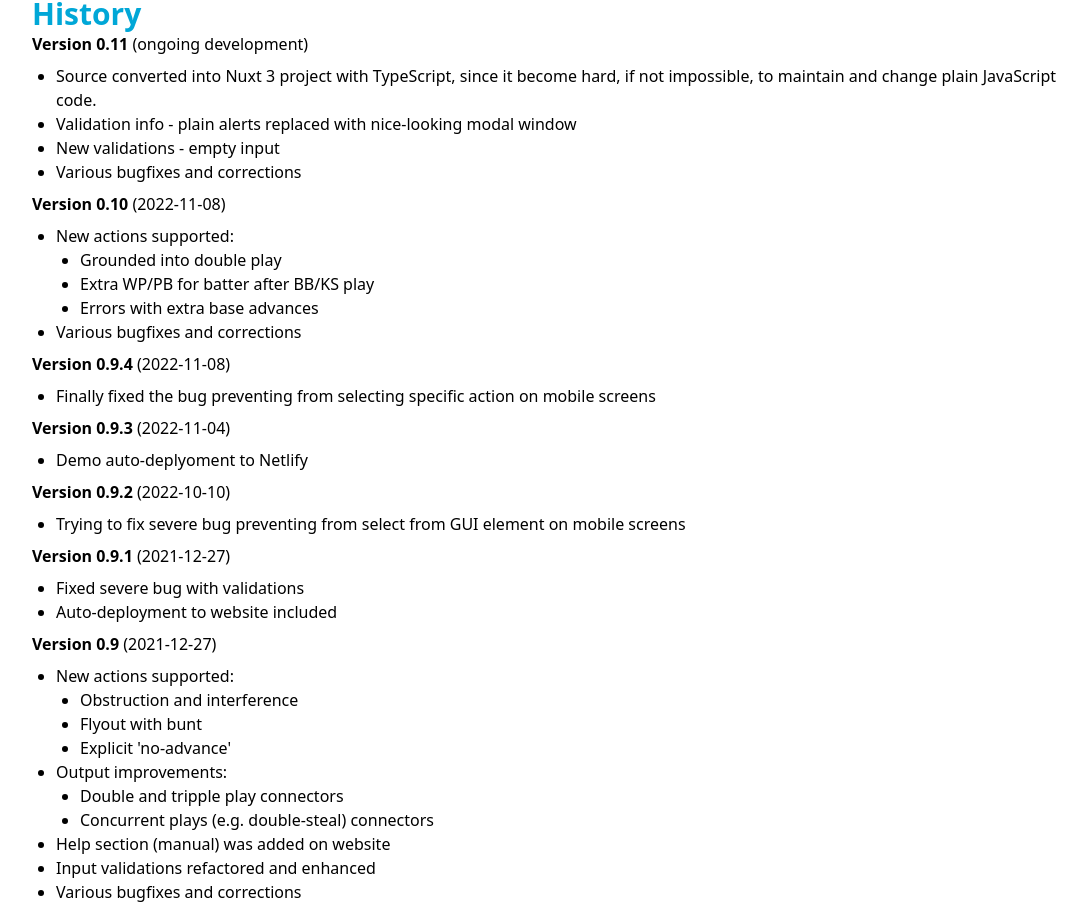
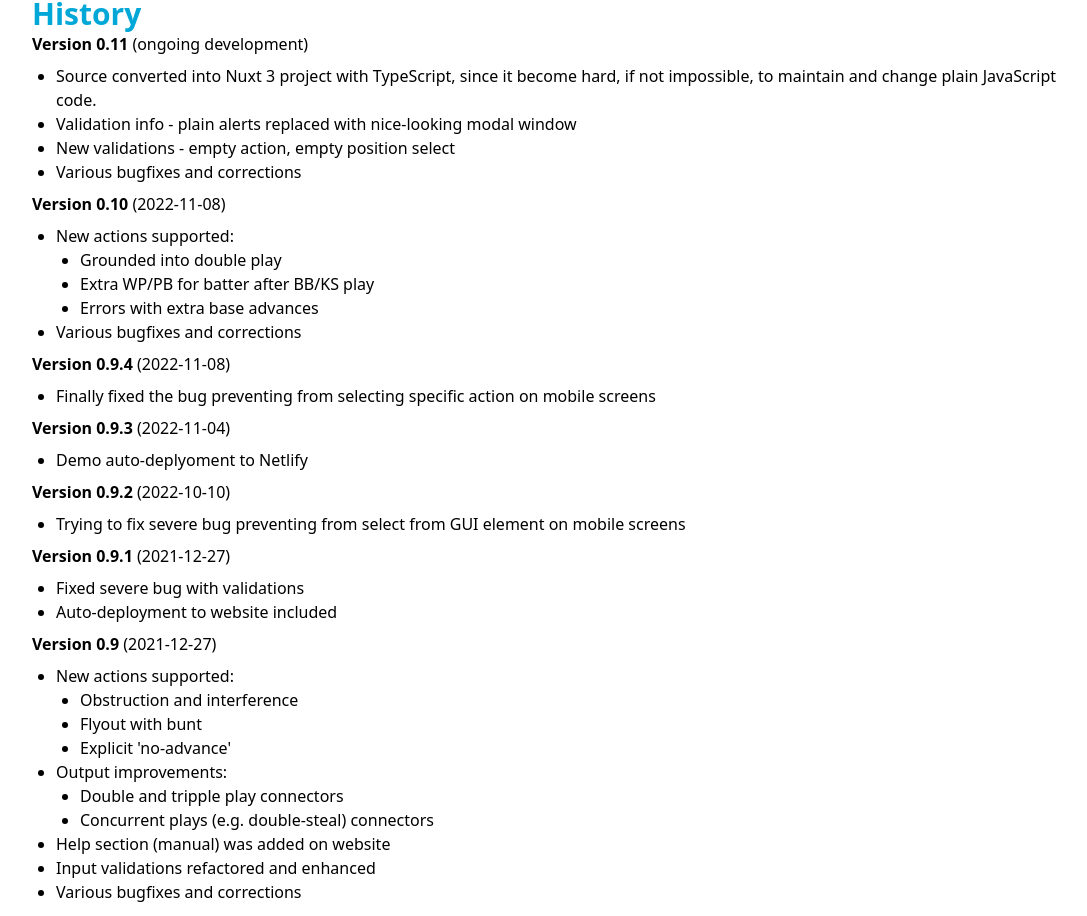
Before and after one commit to AloisSeckar/WBSC-Scoring, a Nuxt app: page /project in a window 1280 px wide. Shown: the part 1084-2000 px from the top of the page, without its empty margins (96-1183 px from the left). Built offline with nearby package versions, Linux system fonts and the light colour scheme.

Commit message:
validation for empty action

```diff
--- a/composables/wbsc-validation.ts
+++ b/composables/wbsc-validation.ts
@@ -15,6 +15,7 @@ function checkUserInput(inputs: WBSCInput[]) {
     // 1) validations to be run over each input separately
     for (let i = 0; i < inputs.length; i += 1) {
         if (inputs[i] != null) {
+            if (inputs[i].baseAction && inputs[i].specAction) {
                 const minPosItems = useEvalStore().getMinPosItems(inputs[i].group);
                 const posSelection = inputs[i].pos;
                 if (minPosItems > 0 && (!posSelection || posSelection.length < minPosItems)) {
@@ -23,6 +24,9 @@ function checkUserInput(inputs: WBSCInput[]) {
                     if (posSelection) {
                         validation = attachValidation(validation, checkPosSelection(posSelection));
                     }
+                }
+            } else {
+                validation = attachValidation(validation, 'Action must be properly defined');
             }
         }
     }
--- a/pages/project.vue
+++ b/pages/project.vue
@@ -87,7 +87,7 @@
                     if not impossible, to maintain and change plain JavaScript code.
                 </li>
                 <li>Validation info - plain alerts replaced with nice-looking modal window</li>
-                <li>New validations - empty input</li>
+                <li>New validations - empty action, empty position select</li>
                 <li>Various bugfixes and corrections</li>
             </ul>
         </div>
```
Also changed, not shown: todo.txt, 1 other file (tests, documents, lock files or other folders). Lines whose indentation alone changed are shown as unchanged.
